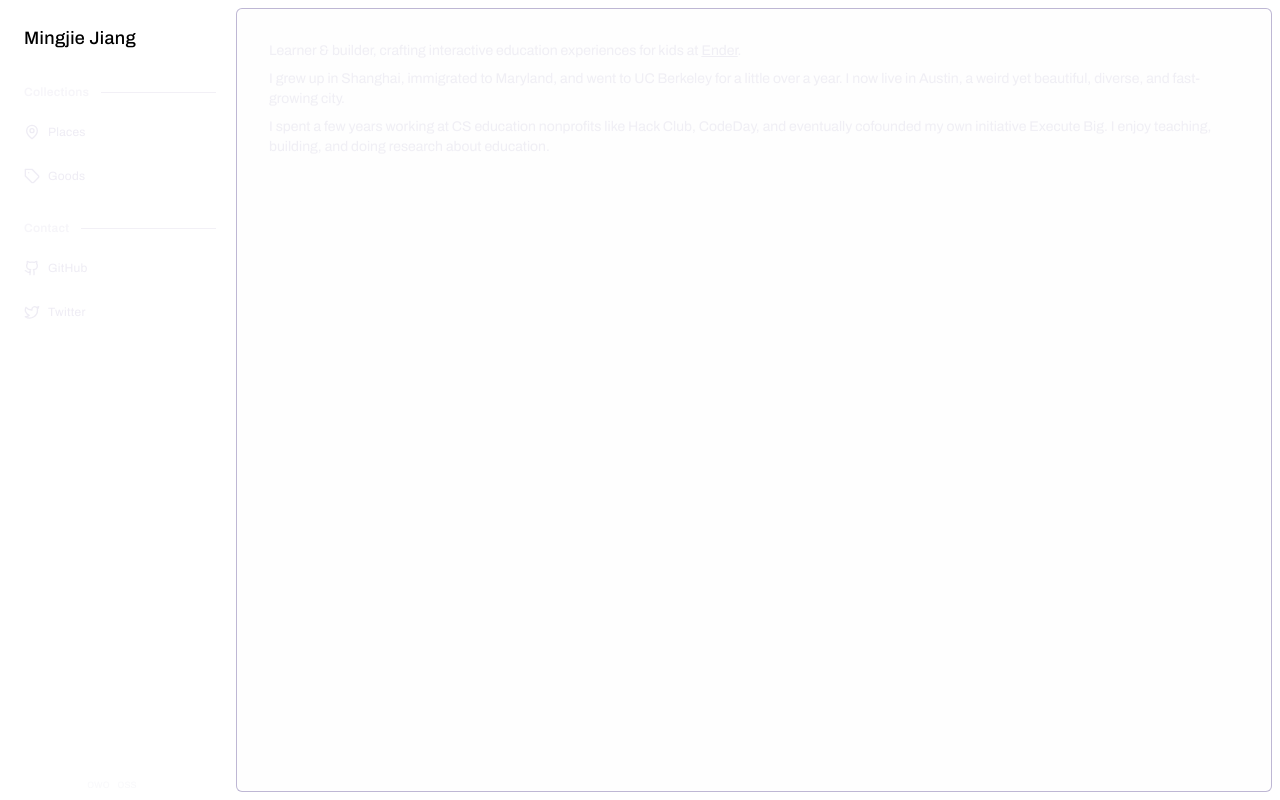
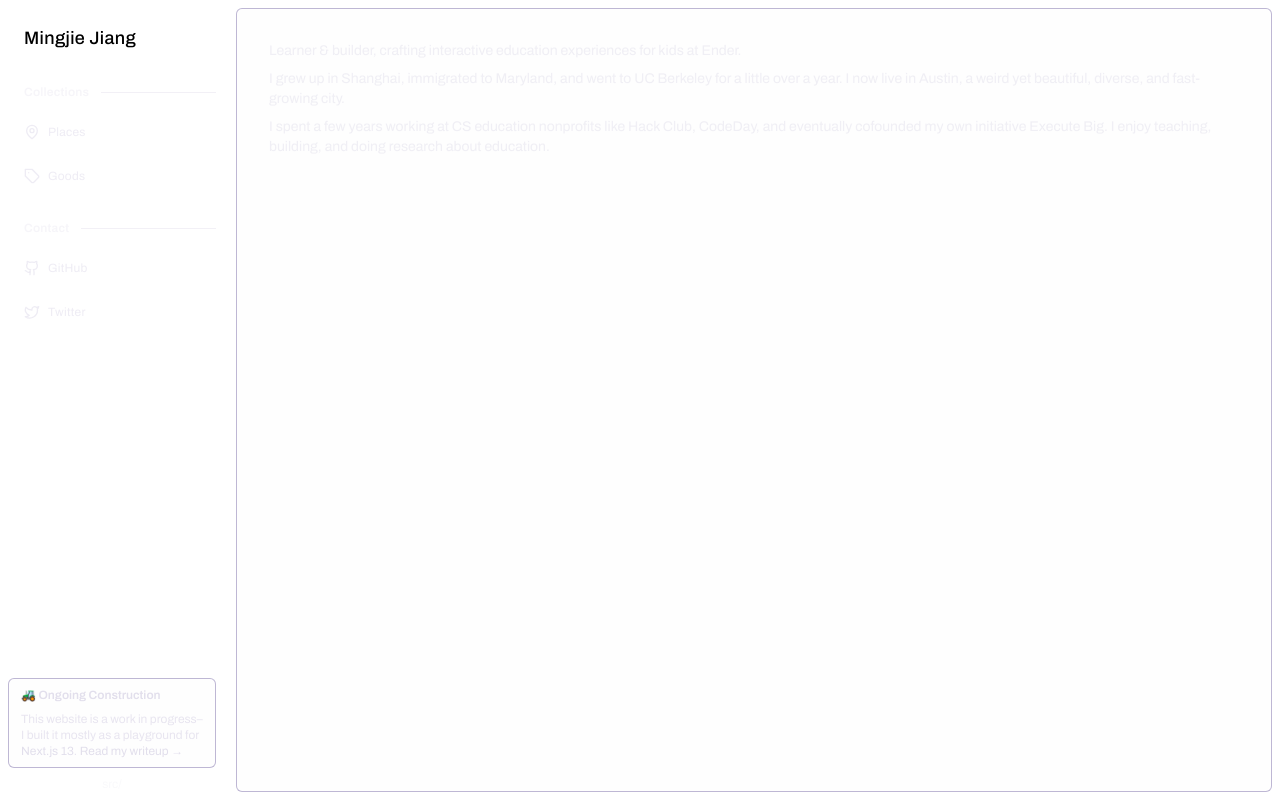
Before and after one commit to itsmingjie/mingjie.dev, a Next.js app: page / in a window 1280 px wide. Built offline with nearby package versions, Linux system fonts and the light colour scheme.

Commit message:
menu and link clean-up

```diff
--- /dev/null
+++ b/app/head.tsx
@@ -0,0 +1,9 @@
+const Head = (): JSX.Element => {
+  return (
+    <>
+      <title>mingjie &rsaquo; ~</title>
+    </>
+  );
+};
+
+export default Head;
--- a/app/page.tsx
+++ b/app/page.tsx
@@ -9,7 +9,7 @@ const Page = (): JSX.Element => {
           at{" "}
           <Link
             href="https://joinender.com"
-            className="underline transition-colors hover:text-light/90"
+            className="hover:underline"
             external
           >
             Ender
--- a/ui/menu/menu-footer.tsx
+++ b/ui/menu/menu-footer.tsx
@@ -1,9 +1,18 @@
+import { Link } from "@/ui/link";
+
 export const MenuFooter = (): JSX.Element => {
   return (
     <footer>
       <div className="flex justify-center w-full gap-2 text-xs text-light/20">
-        <div>owo</div>
-        <div>oss</div>
+        <div>
+          <Link
+            href="https://github.com/itsmingjie/mingjie.dev"
+            external
+            className="transition-colors hover:underline"
+          >
+            src/
+          </Link>
+        </div>
       </div>
     </footer>
   );
--- a/ui/menu/menu-header.tsx
+++ b/ui/menu/menu-header.tsx
@@ -55,7 +55,7 @@ export const MenuHeader = (): JSX.Element => {
       </Link>
 
       <motion.button
-        className="opacity-0 text-hint/50 group-hover:opacity-100"
+        className="transition-opacity opacity-0 text-hint/50 group-hover:opacity-100"
         whileTap={{ scale: 0.8 }}
         onTapStart={() => setIsEnglish(!isEnglish)}
       >
--- a/ui/menu/menu.tsx
+++ b/ui/menu/menu.tsx
@@ -1,4 +1,6 @@
 import { Github, MapPin, Tag, Twitter } from "lucide-react";
+
+import { Link } from "@/ui/link";
 
 import { MenuDivider } from "./menu-divider";
 import { MenuFooter } from "./menu-footer";
@@ -46,7 +48,31 @@ export const Sidebar = (): JSX.Element => {
         </ul>
       </div>
 
-      <MenuFooter />
+      <div className="flex flex-col gap-2">
+        <div className="flex flex-col gap-2 px-3 py-2 text-xs border rounded-md bg-light/5 border-hint/50 backdrop-blur-sm shadow-black">
+          <h1 className="font-semibold text-light">🚜 Ongoing Construction</h1>
+          <p className="text-light/80">
+            This website is a work in progress&ndash; I built it mostly as a
+            playground for{" "}
+            <Link
+              href="https://nextjs.org/13"
+              className="text-light hover:underline"
+              external
+            >
+              Next.js 13
+            </Link>
+            .{" "}
+            <Link
+              href="https://mingjie.notion.site/Next-js-13-First-Look-2f1ae31442784ea3b8aa54c0f68b2734"
+              className="text-light hover:underline"
+              external
+            >
+              Read my writeup &rarr;
+            </Link>
+          </p>
+        </div>
+        <MenuFooter />
+      </div>
     </nav>
   );
 };
```
